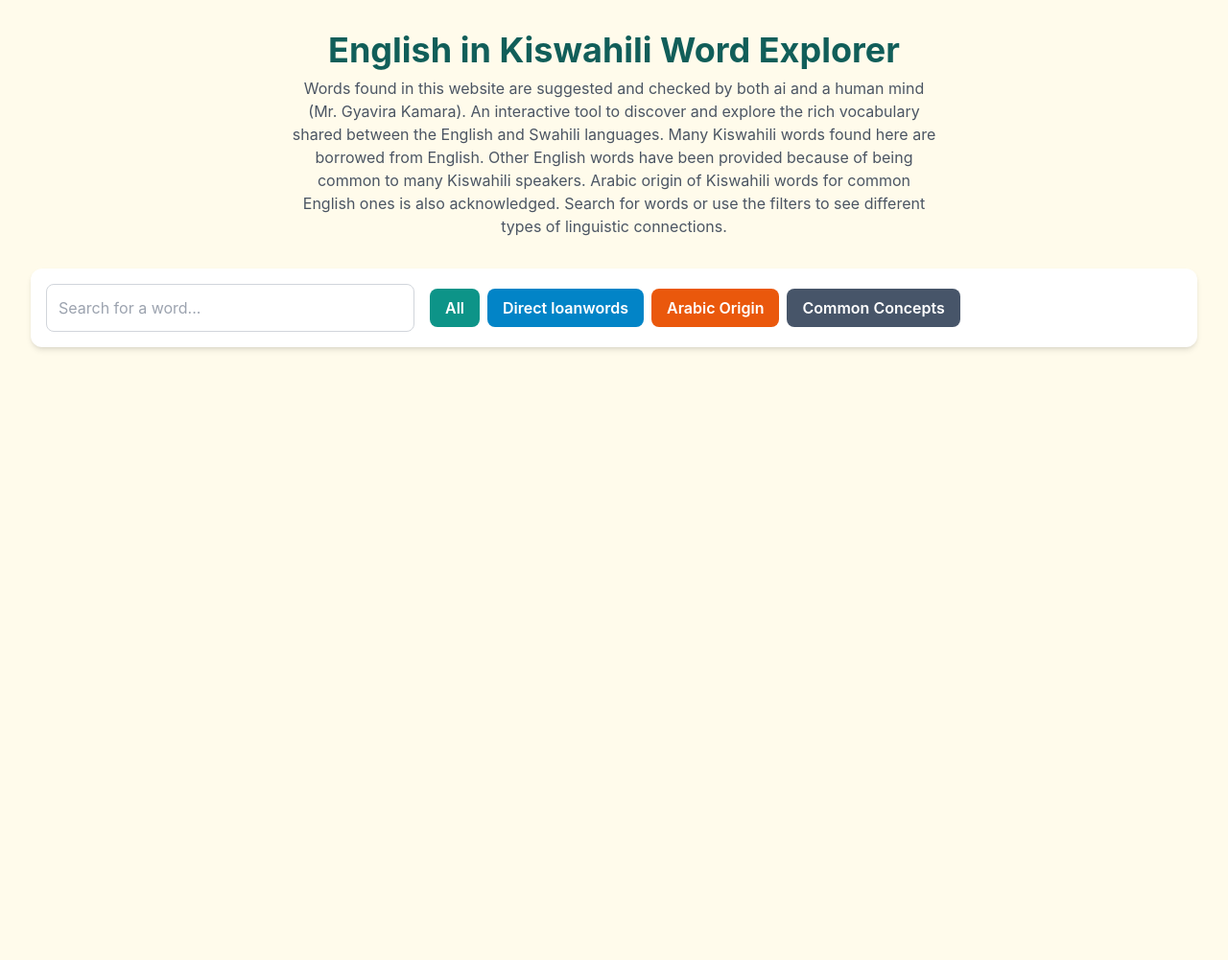
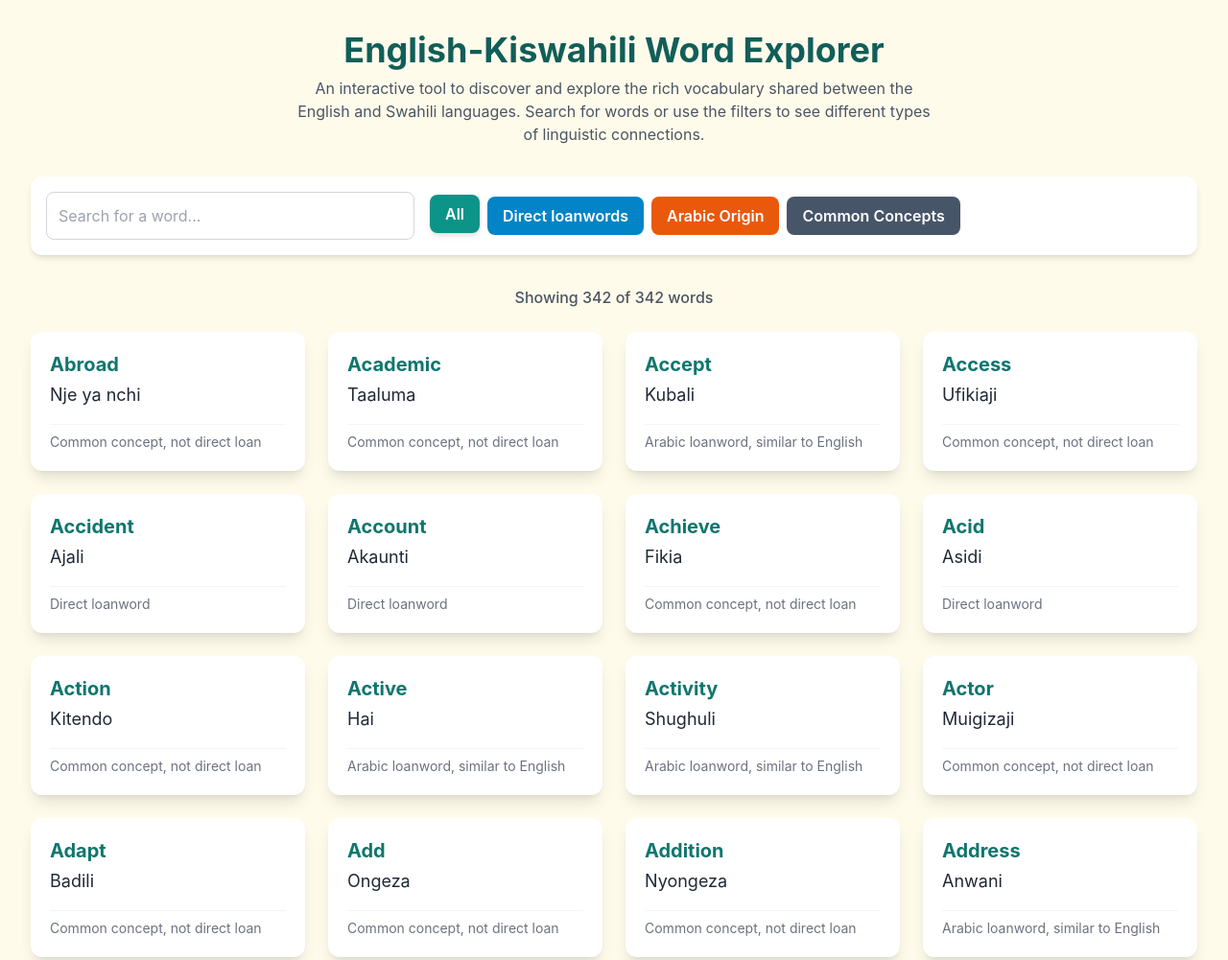
Before and after one commit to gyalweka/dictionary1, a plain HTML site: page index.html in a window 1280 px wide. Shown: the top 1001 px of the page at 96% size. Before the commit the page ends 800 px from the top, so only its background shows below. Drawn offline with nearby package versions, Linux system fonts and the light colour scheme.

Commit message:
Update index.html

```diff
--- a/index.html
+++ b/index.html
@@ -3,7 +3,7 @@
 <head>
     <meta charset="UTF-8">
     <meta name="viewport" content="width=device-width, initial-scale=1.0">
-    <title> English in Kiswahili</title>
+    <title>Interactive English-Kiswahili Word Explorer</title>
     <script src="https://cdn.tailwindcss.com"></script>
     <!-- Chosen Palette: Warm Neutrals -->
     <!-- Application Structure Plan: A dashboard-style single page application. The structure includes a header, a control section with search and filter buttons, a dynamic status counter, and a main content area that displays the vocabulary as a responsive grid of cards. This structure was chosen because it turns a passive data list into an active exploration tool. The search and filter capabilities allow users to instantly query the data based on their interests (e.g., finding a specific word or analyzing the types of loanwords), which is far more engaging and usable than a static table. The card-based grid is modern, visually appealing, and inherently responsive for better mobile viewing. -->
@@ -27,8 +27,8 @@
     <div class="container mx-auto p-4 sm:p-6 lg:p-8">
 
         <header class="text-center mb-8">
-            <h1 class="text-3xl sm:text-4xl font-bold text-teal-800 mb-2">English in Kiswahili Word Explorer</h1>
-            <p class="text-md text-gray-600 max-w-2xl mx-auto"> Words found in this website are suggested and checked by both ai and a human mind (Mr. Gyavira Kamara). An interactive tool to discover and explore the rich vocabulary shared between the English and Swahili languages. Many Kiswahili words found here are borrowed from English. Other English words have been provided because of being common to many Kiswahili speakers. Arabic origin of Kiswahili words for common English ones is also acknowledged. Search for words or use the filters to see different types of linguistic connections.</p>
+            <h1 class="text-3xl sm:text-4xl font-bold text-teal-800 mb-2">English-Kiswahili Word Explorer</h1>
+            <p class="text-md text-gray-600 max-w-2xl mx-auto">An interactive tool to discover and explore the rich vocabulary shared between the English and Swahili languages. Search for words or use the filters to see different types of linguistic connections.</p>
         </header>
 
         <div class="bg-white p-4 rounded-xl shadow-md mb-8 sticky top-4 z-10">
@@ -196,14 +196,19 @@
             { en: "Available", sw: "Inapatikana", note: "Common concept, not direct loan" },
             { en: "Avoid", sw: "Epuka", note: "Common concept, not direct loan" },
             { en: "Awake", sw: "Amka", note: "Common concept, not direct loan" },
-            { en: "Awareness", sw: "Uelewa", note: "Common concept, not direct loan" }
+            { en: "Awareness", sw: "Uelewa", note: "Common concept, not direct loan" },
+            { en: "Average", sw: "Wastani", note: "Common concept, not direct loan" },
+            { en: "Award", sw: "Tuzo", note: "Common concept, not direct loan" },
+            { en: "Axis", sw: "Eksi", note: "Direct loanword" },
             { en: "Balance", sw: "Mizani", note: "Arabic loanword, similar to English" },
             { en: "Ball", sw: "Mpira", note: "Common concept, not direct loan" },
             { en: "Banana", sw: "Ndizi", note: "Common concept, not direct loan" },
             { en: "Band", sw: "Bendi", note: "Direct loanword" },
             { en: "Bank", sw: "Benki", note: "Direct loanword" },
             { en: "Bar", sw: "Baa", note: "Direct loanword" },
+            { en: "Barometer", sw: "Barometa", note: "Direct loanword" },
             { en: "Baseball", sw: "Besiboli", note: "Direct loanword (sport)" },
+            { en: "Basket", sw: "Kikapu", note: "Common concept, not direct loan" },
             { en: "Battery", sw: "Betri", note: "Direct loanword" },
             { en: "Bicycle", sw: "Baiskeli", note: "Direct loanword" },
             { en: "Board", sw: "Bodi", note: "Direct loanword" },
```
